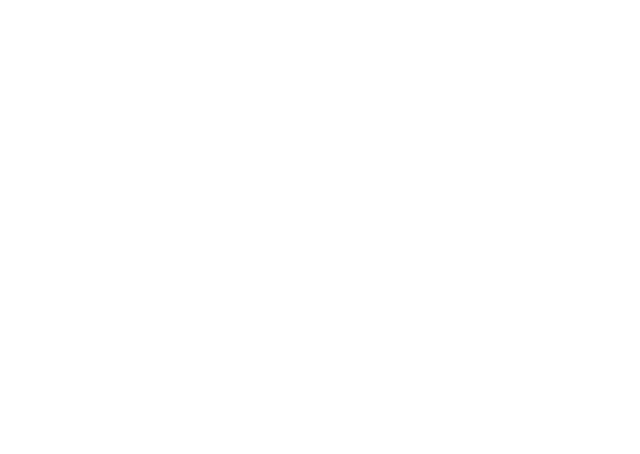
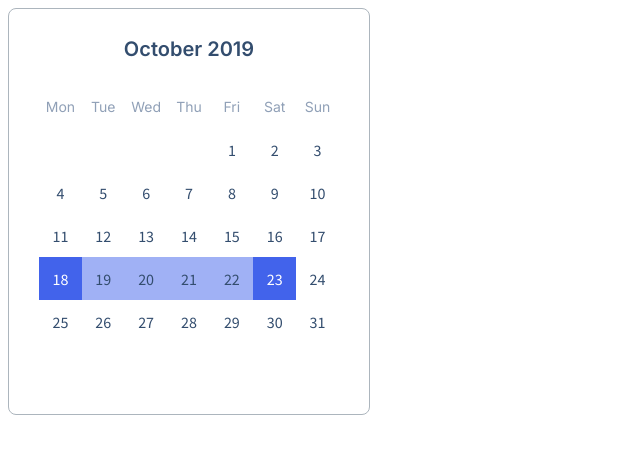
Before and after one commit to js-tasks-ru/htmlcss-20221107_vadim07, a website: page 05-lection3/03-calendar/index.html in a window 1280 px wide. Shown: the whole page, without its empty margins (0-640 px from the left). Drawn offline with Linux system fonts and the light colour scheme.

Commit message:
add solution for 05-lection3 03-calendar

```diff
--- a/05-lection3/03-calendar/calendar.css
+++ b/05-lection3/03-calendar/calendar.css
@@ -0,0 +1,62 @@
+.calendar {
+  padding: 28px 30px;
+  background: var(--white);
+  border: 1px solid var(--gray-3);
+  border-radius: 8px;
+  max-width: 300px;
+  font-family: 'Inter', sans-serif;
+}
+
+.calendar__title {
+  font-style: normal;
+  font-weight: 600;
+  font-size: 20px;
+  line-height: 24px;
+  color: #334d6e;
+  text-align: center;
+  margin: 0;
+}
+
+.calendar__wrapper {
+  position: relative;
+  margin-top: 25px;
+  padding-bottom: 100%;
+}
+
+.calendar__inner {
+  position: absolute;
+  top: 0;
+  left: 0;
+  right: 0;
+  bottom: 0;
+  display: grid;
+  grid-template-columns: repeat(7, 1fr);
+  grid-template-rows: repeat(7, 1fr);
+}
+
+.calendar__item {
+  font-family: 'Source Sans Pro', sans-serif;
+  font-style: normal;
+  font-weight: 400;
+  font-size: 16px;
+  line-height: 20px;
+  color: #334d6e;
+  display: flex;
+  justify-content: center;
+  align-items: center;
+}
+
+.calendar__item_day {
+  font-family: 'Inter', sans-serif;
+  font-size: 14px;
+  color: #90a0b7;
+}
+
+.calendar__item_active {
+  background: #4263eb;
+  color: var(--white);
+}
+
+.calendar__item_between-active {
+  background: #a0b1f5;
+}
--- a/05-lection3/03-calendar/index.html
+++ b/05-lection3/03-calendar/index.html
@@ -1,12 +1,60 @@
 <!DOCTYPE html>
 <!-- Страница с календарем -->
 <html lang="ru">
-    <head>
-        <link rel="stylesheet" href="../../assets/css/main.css">
-        <link rel="stylesheet" href="./calendar.css">
-        <title>Calendar</title>
-    </head>
-    <body>
-
-    </body>
+  <head>
+    <link rel="stylesheet" href="../../assets/css/main.css" />
+    <link rel="stylesheet" href="./calendar.css" />
+    <title>Calendar</title>
+  </head>
+  <body>
+    <div class="calendar">
+      <h1 class="calendar__title">October 2019</h1>
+      <div class="calendar__wrapper">
+        <div class="calendar__inner">
+          <span class="calendar__item calendar__item_day">Mon</span>
+          <span class="calendar__item calendar__item_day">Tue</span>
+          <span class="calendar__item calendar__item_day">Wed</span>
+          <span class="calendar__item calendar__item_day">Thu</span>
+          <span class="calendar__item calendar__item_day">Fri</span>
+          <span class="calendar__item calendar__item_day">Sat</span>
+          <span class="calendar__item calendar__item_day">Sun</span>
+          <span class="calendar__item"></span>
+          <span class="calendar__item"></span>
+          <span class="calendar__item"></span>
+          <span class="calendar__item"></span>
+          <span class="calendar__item">1</span>
+          <span class="calendar__item">2</span>
+          <span class="calendar__item">3</span>
+          <span class="calendar__item">4</span>
+          <span class="calendar__item">5</span>
+          <span class="calendar__item">6</span>
+          <span class="calendar__item">7</span>
+          <span class="calendar__item">8</span>
+          <span class="calendar__item">9</span>
+          <span class="calendar__item">10</span>
+          <span class="calendar__item">11</span>
+          <span class="calendar__item">12</span>
+          <span class="calendar__item">13</span>
+          <span class="calendar__item">14</span>
+          <span class="calendar__item">15</span>
+          <span class="calendar__item">16</span>
+          <span class="calendar__item">17</span>
+          <span class="calendar__item calendar__item_active">18</span>
+          <span class="calendar__item calendar__item_between-active">19</span>
+          <span class="calendar__item calendar__item_between-active">20</span>
+          <span class="calendar__item calendar__item_between-active">21</span>
+          <span class="calendar__item calendar__item_between-active">22</span>
+          <span class="calendar__item calendar__item_active">23</span>
+          <span class="calendar__item">24</span>
+          <span class="calendar__item">25</span>
+          <span class="calendar__item">26</span>
+          <span class="calendar__item">27</span>
+          <span class="calendar__item">28</span>
+          <span class="calendar__item">29</span>
+          <span class="calendar__item">30</span>
+          <span class="calendar__item">31</span>
+        </div>
+      </div>
+    </div>
+  </body>
 </html>
--- a/assets/css/main.css
+++ b/assets/css/main.css
@@ -30,6 +30,6 @@
   --alternate: var(--white);
 }
 
-* {
+body {
   font-family: 'Roboto', sans-serif;
 }
--- a/assets/fonts/fonts.css
+++ b/assets/fonts/fonts.css
@@ -1,2 +1,3 @@
 @import url('https://fonts.googleapis.com/css2?family=Roboto:ital,wght@0,100;0,300;0,400;0,500;0,700;0,900;1,100;1,300;1,400;1,500;1,700;1,900&display=swap');
 @import url('https://fonts.googleapis.com/css2?family=Inter:wght@100;200;300;400;500;600;700;800;900&display=swap');
+@import url('https://fonts.googleapis.com/css2?family=Source+Sans+Pro:ital,wght@0,200;0,300;0,400;0,600;0,700;0,900;1,200;1,300;1,400;1,600;1,700;1,900&display=swap');
```
